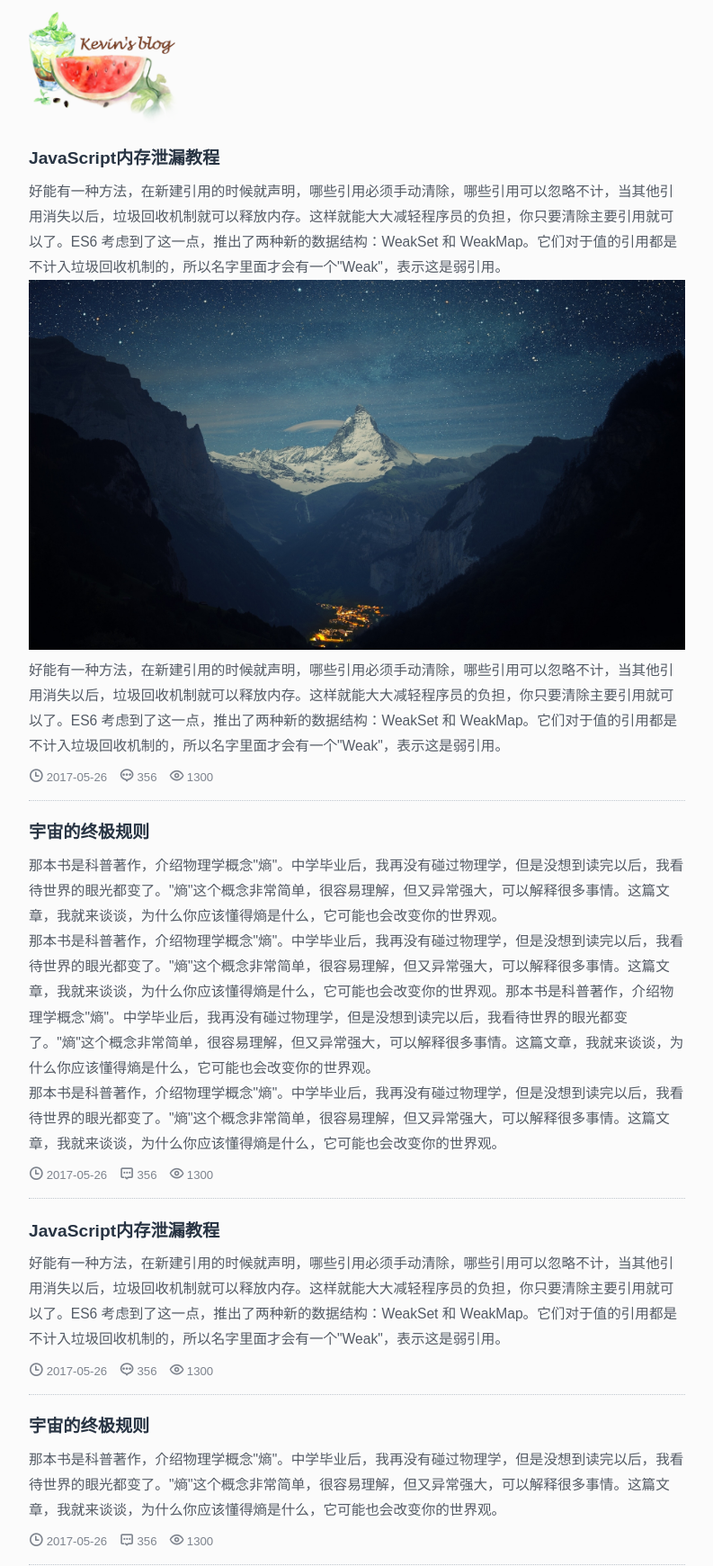
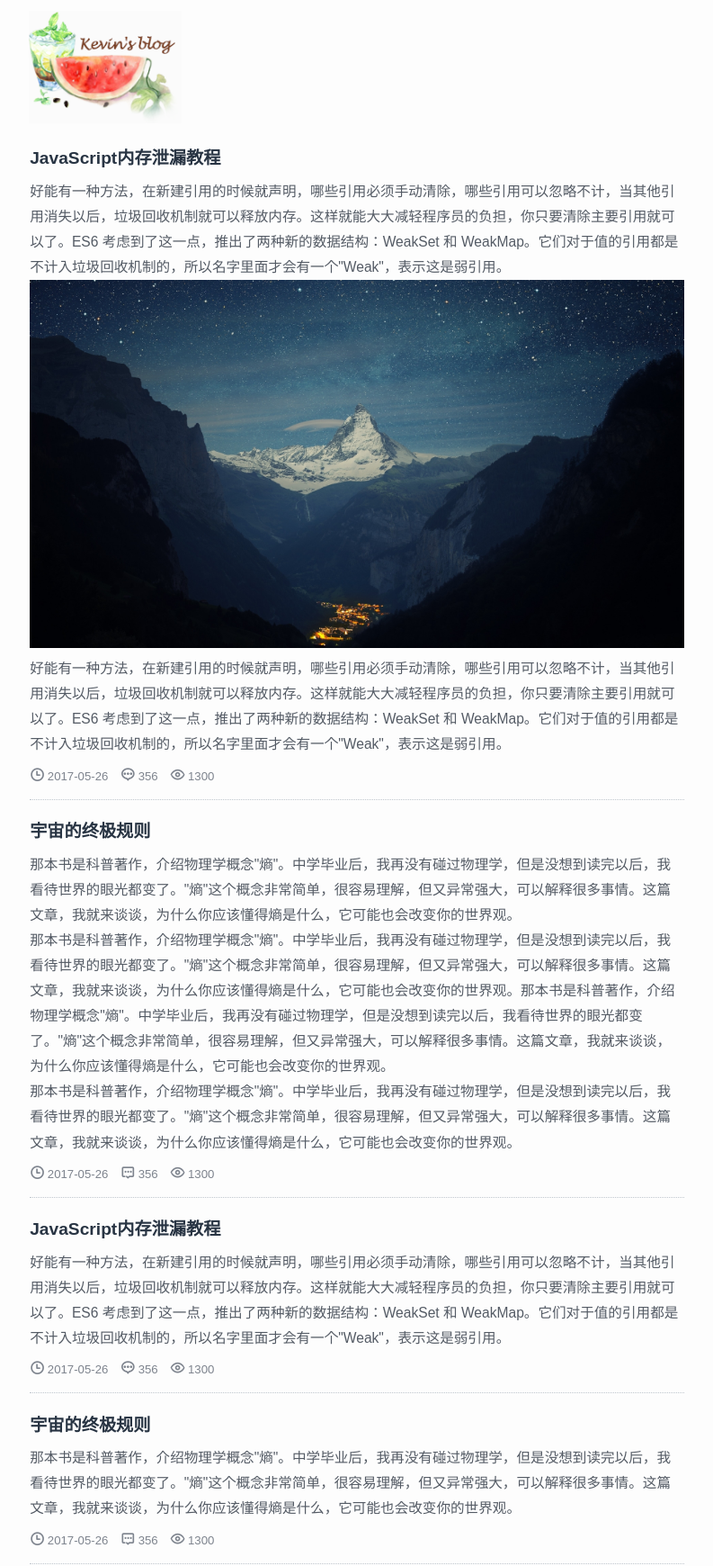
Before and after one commit to FishBooy/Test, a PHP site: page / in a window 1280 px wide. Shown: the whole page at 90% size, without its empty margins (243-1036 px from the left). Run offline with PHP 8.4, Linux system fonts and the light colour scheme.

Commit message:
office to github

```diff
--- a/css/base.css
+++ b/css/base.css
@@ -41,7 +41,7 @@
     border:rgba(255,255,255,0) 1px solid;
 /*    border-left-color: #E6E9EF;
     border-right-color: #E6E9EF;*/
-    padding: 0 1.5em;
+    padding: 0 1.6em;
     position: relative;
     left: 0px;
 }
--- a/css/public.css
+++ b/css/public.css
@@ -46,7 +46,7 @@ button, input, select, textarea { font-size: 100%; } /* 使得表单元素在 ie
 table { border-collapse: collapse; border-spacing: 0; }
 
 /*----*/
-body{background: #fbfbfb;font-family: "microsoft yahei",Arial;-webkit-font-smoothing: antialiased;font-smoothing: antialiased;-webkit-text-size-adjust:100%;text-size-adjust:100%}
+body{background: #fdfdfd;font-family: "microsoft yahei",Arial;-webkit-font-smoothing: antialiased;font-smoothing: antialiased;-webkit-text-size-adjust:100%;text-size-adjust:100%}
 
 /*-----字体图标---*/
 
```
